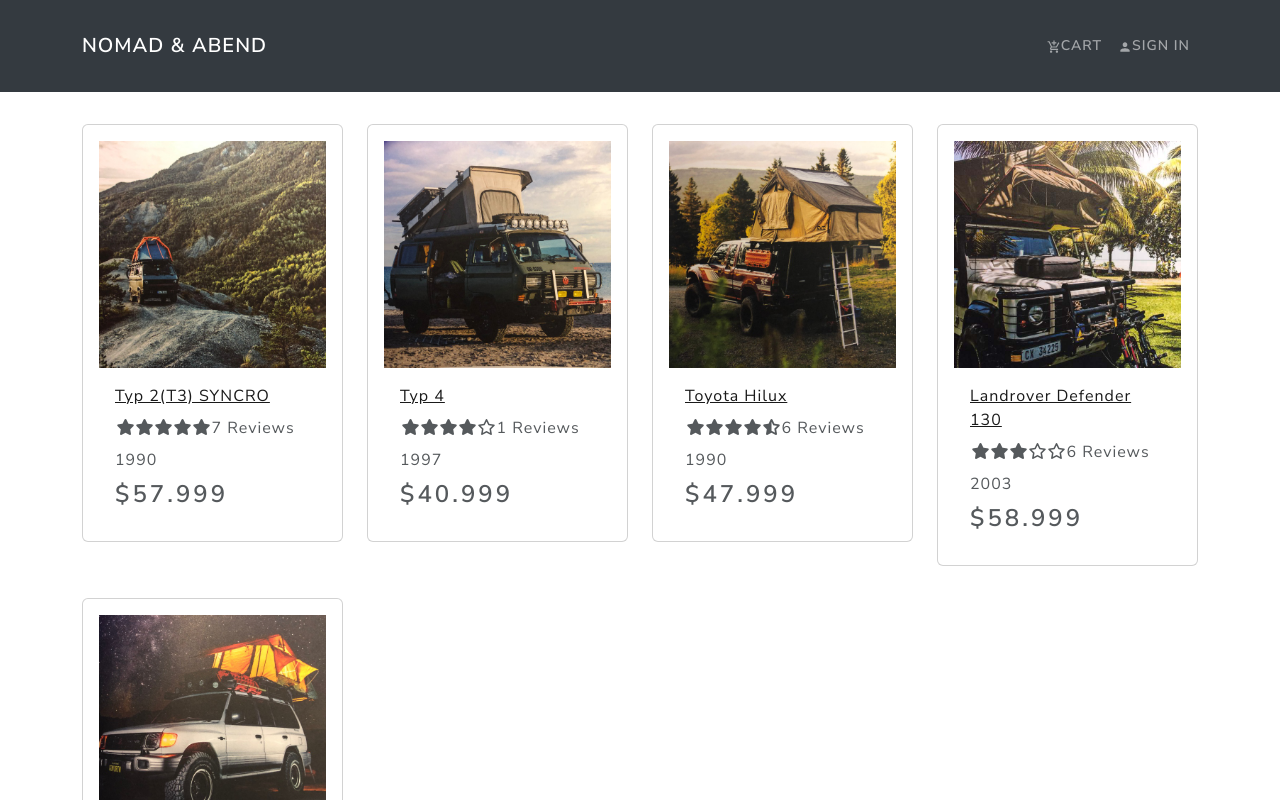
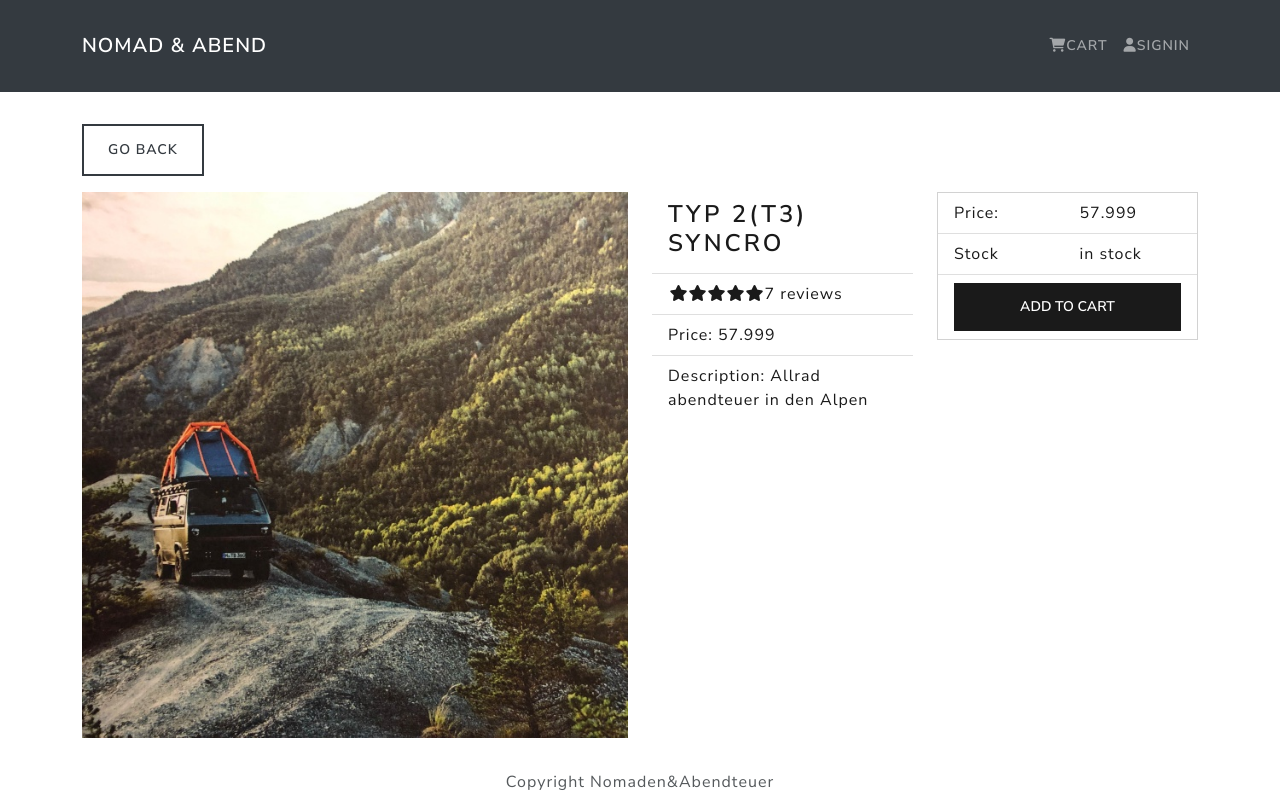
Before and after one commit to abram-stack/mern-nomaden-abendteuer, a React (Create React App) app in the folder frontend/: page /product/1 in a window 1280 px wide. Shown: the top 800 px of the page. Built offline with nearby package versions, Linux system fonts and the light colour scheme.

Commit message:
rrd v6, listing products screen, product/:id screen

```diff
--- a/frontend/package.json
+++ b/frontend/package.json
@@ -10,6 +10,7 @@
     "react-bootstrap": "^2.5.0",
     "react-dom": "^18.2.0",
     "react-icons": "^4.4.0",
+    "react-router-dom": "^6.4.2",
     "react-scripts": "5.0.1",
     "web-vitals": "^2.1.4"
   },
--- a/frontend/src/App.js
+++ b/frontend/src/App.js
@@ -2,18 +2,28 @@ import { Container } from 'react-bootstrap'
 import Footer from './components/Footer';
 import Header from './components/Header';
 import Homescreen from './screens/Homescreen';
+import { BrowserRouter as Router,  Route, Routes} from 'react-router-dom'
+import Productscreen from './screens/Productscreen';
+import Cartscreen from './screens/Cartscreen';
+import Signinscreen from './screens/Signinscreen';
 
 function App() {
   return (
-    <div>
+    <Router>
       <Header />
       <main className='py-3'>
         <Container>
-          <Homescreen/>
+          {/* <Homescreen/> */}
+          <Routes>
+            <Route exact path='/' element={<Homescreen/>} />
+            <Route path='/product/:id' element={<Productscreen />} />
+            <Route path='/cart' element={<Cartscreen />} />
+            <Route path='/signin' element={<Signinscreen/>}/>
+          </Routes>
         </Container>
       </main>
       <Footer />
-    </div>
+    </Router>
   );
 }
 
--- a/frontend/src/components/Header.jsx
+++ b/frontend/src/components/Header.jsx
@@ -1,27 +1,25 @@
-import { MdAddShoppingCart, MdPerson } from 'react-icons/md';
 import { Container, Navbar, Nav } from 'react-bootstrap';
 import React from 'react';
+import { Link } from 'react-router-dom';
+// import { LinkContainer } from 'react-router-bootstrap';
 
+// if we are using bootstrap we can also wrap the <Link/> in container
 const Header = () => {
   return (
     <header>
       <Navbar bg='dark' variant='dark' expand='lg' collapseOnSelect>
         <Container>
-          <Navbar.Brand href='/'>Nomad & Abend</Navbar.Brand>
+          <Navbar.Brand as={Link} to='/'>
+            Nomad & Abend
+          </Navbar.Brand>
           <Navbar.Toggle aria-controls='navbarScroll' />
           <Navbar.Collapse id='navbarScroll'>
             <Nav className='ms-auto'>
-              <Nav.Link href='/cart'>
-                <i>
-                  <MdAddShoppingCart />
-                </i>
-                Cart
+              <Nav.Link as={Link} to='/cart'>
+                <i className='fa-solid fa-cart-shopping'></i>Cart
               </Nav.Link>
-              <Nav.Link href='/login'>
-                <i>
-                  <MdPerson />
-                </i>
-                Sign In
+              <Nav.Link as={Link} to='/signin'>
+                <i className='fa-solid fa-user'></i>Signin
               </Nav.Link>
             </Nav>
           </Navbar.Collapse>
--- a/frontend/src/components/Product.jsx
+++ b/frontend/src/components/Product.jsx
@@ -1,20 +1,22 @@
 import React from 'react';
 import { Card } from 'react-bootstrap';
+import { Link } from 'react-router-dom';
+import PropTypes from 'prop-types';
 import Rating from './Rating';
 
 const Product = ({ product }) => {
   return (
     <Card className='my-3 p-3 rounded'>
-      <a href={`/product/${product._id}`}>
+      <Link to={`/product/${product._id}`}>
         <Card.Img variant='top' src={product.image} />
-      </a>
+      </Link>
 
       <Card.Body>
-        <a href={`/product/${product._id}`}>
+        <Link to={`/product/${product._id}`}>
           <Card.Title as='div'>
             <strong>{product.name}</strong>
           </Card.Title>
-        </a>
+        </Link>
 
         <Card.Text as='div'>
           <Rating
@@ -32,4 +34,7 @@ const Product = ({ product }) => {
   );
 };
 
+Product.propTypes = {
+  product: PropTypes.object,
+};
 export default Product;
--- a/frontend/src/components/Rating.jsx
+++ b/frontend/src/components/Rating.jsx
@@ -1,5 +1,4 @@
 import React from 'react';
-import { FaRegStar, FaRegStarHalf, FaStar } from 'react-icons/fa';
 
 const Rating = ({ value, color, text }) => {
   return (
@@ -8,7 +7,7 @@ const Rating = ({ value, color, text }) => {
         {[...Array(5)].map((_, i) => {
           const cls =
             value >= i + 1
-              ? 'fas fa-star' //full star
+              ? 'fa-solid fa-star' //full star
               : value >= i + 0.5
               ? 'fas fa-star-half-alt' //half star
               : 'far fa-star'; //empty star
--- a/frontend/src/product.js
+++ b/frontend/src/product.js
@@ -1,6 +1,6 @@
 const products = [
    {
-    _id: 1,
+    _id: '1',
     name: 'Typ 2(T3) SYNCRO',
     image: '/images/t3.jpg',
     description: 'Allrad abendteuer in den Alpen',
@@ -12,7 +12,7 @@ const products = [
     price: 57.999
   },
   {
-    _id: 2,
+    _id: '2',
     name: 'Typ 4',
     image: '/images/t4.jpg',
     description: 'Kompletisolierung mit Schallschutzmatten, grauer Holzfüßboden, Decke und Wände aus Naturkork, Bettsofa.',
@@ -24,7 +24,7 @@ const products = [
     price: 40.999
   },
   {
-    _id: 3,
+    _id: '3',
     name: 'Toyota Hilux',
     image: '/images/hilux.jpg',
     description: 'Toyotas erfolgreiche Pick-Up modellreihe Hillux ging 1988 in die fünfte Generation.',
@@ -36,7 +36,7 @@ const products = [
     price: 47.999
   },
   {
-    _id: 4,
+    _id: '4',
     name: 'Landrover Defender 130',
     image: '/images/defender.jpg',
     description: 'Der Defender ist der direkte Nachfahre des Land Rover series III',
@@ -48,13 +48,13 @@ const products = [
     price: 58.999
   },
   {
-    _id:6,
+    _id: '6',
     name: 'Mitsubishi Pajero',
     image: '/images/pajero.jpg',
     description: 'Der Name des Mitsubishi Pajero kommt aus dem Spanischen und bedeutet Bergjäger.',
     brand: 'Mitsubishi',
     baujahr: 1999,
-    countInStock: 1,
+    countInStock: 0,
     rating: 5,
     numReviews: 6,
     price: 45.999
--- /dev/null
+++ b/frontend/src/screens/Cartscreen.jsx
@@ -0,0 +1,7 @@
+import React from 'react';
+
+const Cartscreen = () => {
+  return <div>Cartscreen</div>;
+};
+
+export default Cartscreen;
--- /dev/null
+++ b/frontend/src/screens/Productscreen.jsx
@@ -0,0 +1,72 @@
+import React from 'react';
+import { Row, Col, ListGroup, Image, Card } from 'react-bootstrap';
+import { Link, useParams } from 'react-router-dom';
+import Rating from '../components/Rating';
+import products from '../product';
+
+const Productscreen = () => {
+  const { id } = useParams();
+  const product = products.find((prod) => prod._id === id);
+
+  return (
+    <div>
+      <Link to='/' className='btn btn-outline-dark my-3'>
+        Go Back
+      </Link>
+      <Row>
+        {/* md={6 }*/}
+        <Col md={6}>
+          <Image src={product.image} alt={product.name} fluid />
+        </Col>
+        {/* md={md3} */}
+        <Col md={3}>
+          <ListGroup variant='flush'>
+            <ListGroup.Item>
+              <h3>{product.name}</h3>
+            </ListGroup.Item>
+            <ListGroup.Item>
+              <Rating
+                value={product.rating}
+                text={`${product.numReviews} reviews`}
+              />
+            </ListGroup.Item>
+            <ListGroup.Item>Price: {product.price}</ListGroup.Item>
+            <ListGroup.Item>Description: {product.description}</ListGroup.Item>
+          </ListGroup>
+        </Col>
+        {/* md={md3} */}
+        <Col md={3}>
+          <Card>
+            <ListGroup variant='flush'>
+              <ListGroup.Item>
+                <Row>
+                  <Col>Price: </Col>
+                  <Col>{product.price} </Col>
+                </Row>
+              </ListGroup.Item>
+              <ListGroup.Item>
+                <Row>
+                  <Col>Stock</Col>
+                  <Col>
+                    {product.countInStock > 0 ? 'in stock' : 'out of stock'}{' '}
+                  </Col>
+                </Row>
+              </ListGroup.Item>
+              <ListGroup.Item className='d-grid gap-2'>
+                <button
+                  className='btn btn-primary'
+                  type='button'
+                  disabled={product.countInStock === 0}
+                >
+                  Add To cart
+                </button>
+              </ListGroup.Item>
+            </ListGroup>
+          </Card>
+        </Col>
+      </Row>
+    </div>
+  );
+};
+
+export default Productscreen;
--- /dev/null
+++ b/frontend/src/screens/Signinscreen.jsx
@@ -0,0 +1,7 @@
+import React from 'react';
+
+const Signinscreen = () => {
+  return <div>Signinscreen</div>;
+};
+
+export default Signinscreen;
--- /dev/null
+++ b/package.json
@@ -0,0 +1,6 @@
+{
+  "dependencies": {
+    "prop-types": "^15.8.1",
+    "react-router-bootstrap": "^0.26.2"
+  }
+}
```
Also changed, not shown: 2 other files (tests, documents, lock files or other folders).
